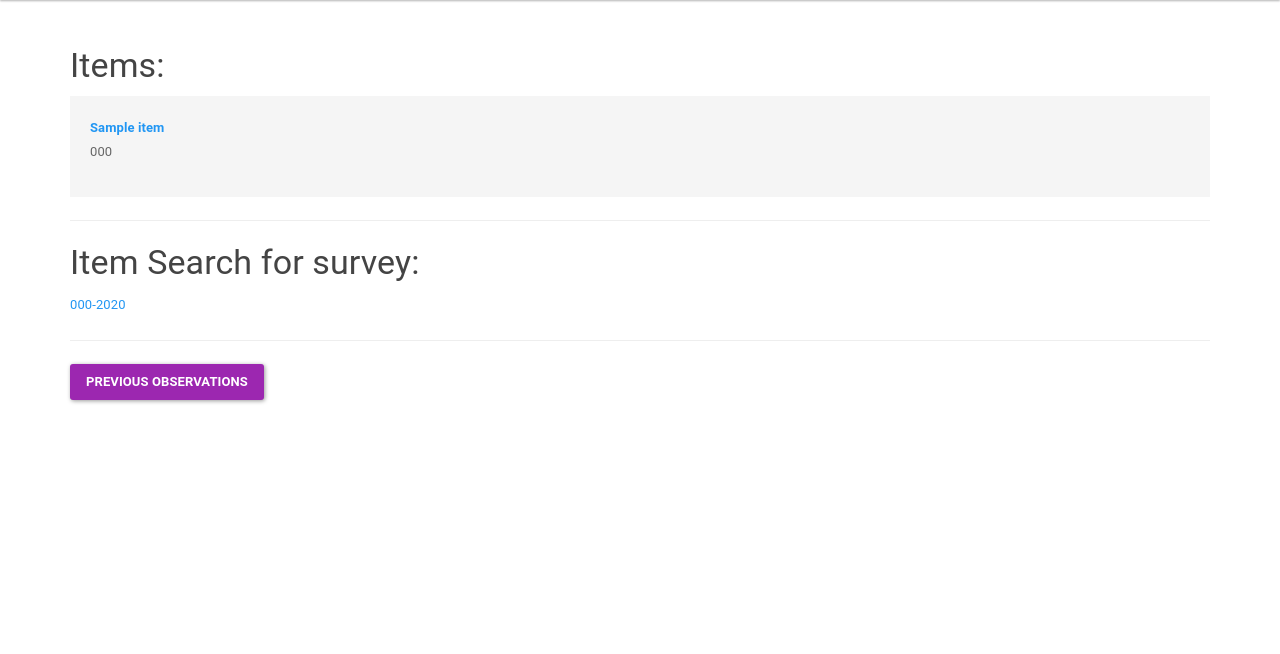
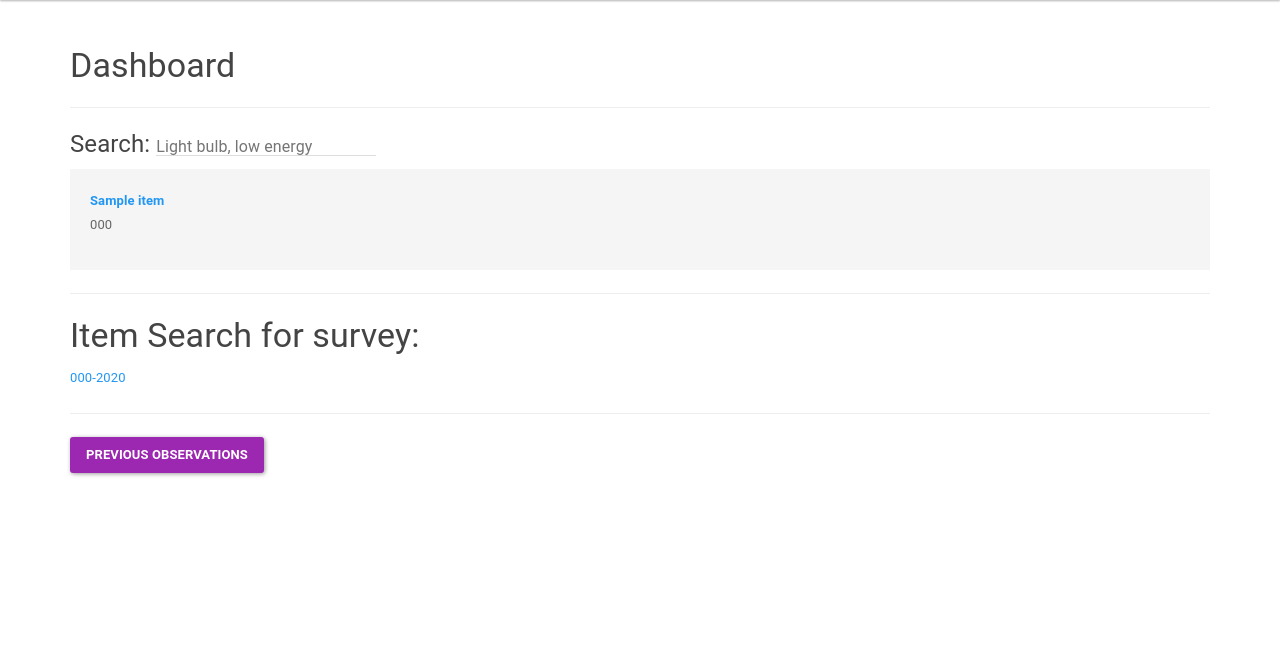
Before and after one commit to hagstofan/verd-andi, a Django app: template src/verd_andi/templates/survey/survey_dash.html in a window 1280 px wide. Shown: the part 92-746 px from the top of the page. Run offline with Django 3.2, Linux system fonts and the light colour scheme; the template is opened without the code that fills it: most values are stand-ins (such as "Sample title", 1, 10 or a date in 2020); some libraries are stand-ins or nearby versions.

Commit message:
Implemented search for dashboard
Uses inline JavaScript which doesn't expose any global variables
FlemmingK might want to create a different design for this but the
main requirement for #5 is now done.

Now opens links on the dashboard in new tabs, this way the search does not reset when they come back to it.

```diff
--- a/src/verd_andi/templates/survey/survey_dash.html
+++ b/src/verd_andi/templates/survey/survey_dash.html
@@ -12,14 +12,63 @@
   <a href="{% url 'admin:index' %}">django admin area</a>
 {% endif %}
 
+<!-- Dashboard item search -->
+<script type="text/javascript">
+window.addEventListener("load", function(){
+  // Add event listener to input
+  var searchInput = document.getElementById("dashboard-search");
+  searchInput.addEventListener("input", listenOnInput);
+
+  // Event handler
+  function listenOnInput(e){
+    var searchTerm = e.srcElement.value;
+    var items = document.getElementById("dashboard-items").getElementsByClassName("well");
+
+    for (var i = 0; i < items.length; i++) {
+      var item = items[i];
+      var label = getPropsFromItem(item);
+
+      if (label.toLowerCase().includes(searchTerm.toLowerCase()) || searchTerm == "") {
+        setItemVisibility(item, true);
+      } else {
+        setItemVisibility(item, false);
+      }
+    }
+  }
+
+  // Retrieve search properties from items
+  function getPropsFromItem(el){
+    return el.dataset.instance;
+  }
+
+  // Hide or show item
+  function setItemVisibility(el, visible){
+    if (visible) {
+      el.style.display = "block";
+    } else {
+      el.style.display = "none";
+    }
+  }
+})
+</script>
+
 {% if items %}
-  <h3>Items:</h3>
+  <h3>Dashboard</h3>
+  <hr>
+  <h4>
+    Search:
+    <input type="text"
+      id="dashboard-search"
+      name="search"
+      placeholder="Light bulb, low energy">
+  </h4>
+  <div id="dashboard-items">
     {% for instance in items %}
-    <div class="well">
+      <div class="well" data-instance="{{ instance.label }}">
         {% if instance.observed %}
-        <a href="{% url 'survey:item-observation' instance.code %}"> {{ instance.label }}</a> <a href="{% url 'survey:item-observations' instance.code %}">( {{instance.u_obs_count}} of {{ instance.obs_count }})</a>
+          <a href="{% url 'survey:item-observation' instance.code %}" target="_blank"> {{ instance.label }}</a> <a href="{% url 'survey:item-observations' instance.code %}" target="_blank">( {{instance.u_obs_count}} of {{ instance.obs_count }})</a>
         {% else %}
-        <a href="{% url 'survey:item-observation' instance.code %}" style="font-weight: bold;"> {{ instance.label }}</a>
+          <a href="{% url 'survey:item-observation' instance.code %}" style="font-weight: bold;" target="_blank"> {{ instance.label }}</a>
         {% endif %}
 
         {% if request.user.is_superuser %}  -   <a href="{% url 'survey:item-commentary-edit' instance.code %}"><i class="fa fa-pencil-square-o" aria-hidden="true"></i></a> {% endif %}
@@ -27,6 +76,7 @@
         <p>{{ instance.code }}</p>
       </div>
     {% endfor %}
+  </div>
 {% endif %}
 
 <hr>
```
Lines whose indentation alone changed are shown as unchanged.
